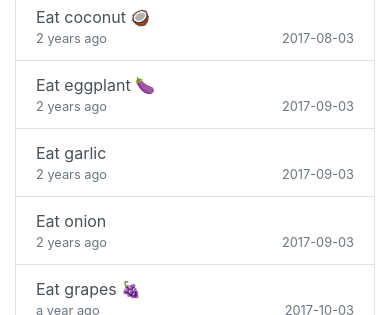
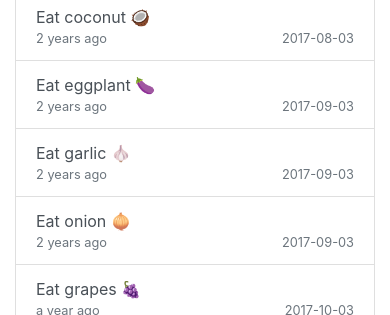
Before and after one commit to vanillajonathan/cocoberry, a React (Create React App) app: page / in a window 390 px wide. Shown: the part 800-1115 px from the top of the page. Built offline with nearby package versions, Linux system fonts and the light colour scheme.

Commit message:
Add PWA media query

```diff
--- a/package.json
+++ b/package.json
@@ -5,7 +5,7 @@
   "dependencies": {
     "@types/jest": "^24.0.23",
     "@types/node": "12.12.14",
-    "@types/react": "^16.9.13",
+    "@types/react": "^16.9.16",
     "@types/react-dom": "^16.9.4",
     "@types/uuid": "^3.4.6",
     "bootstrap": "^4.4.1",
@@ -13,8 +13,8 @@
     "moment": "^2.24.0",
     "react": "^16.12.0",
     "react-dom": "^16.12.0",
-    "react-scripts": "3.2.0",
-    "typescript": "^3.7.2",
+    "react-scripts": "^3.3.0",
+    "typescript": "^3.7.3",
     "uuid": "^3.3.3"
   },
   "scripts": {
--- a/src/index.tsx
+++ b/src/index.tsx
@@ -21,7 +21,7 @@ const experiences: INewExperience[] = [
     { name: "Eat corn 🌽", last: new Date(2017, 6, 3).getTime(), tag: "vegetable" },
     { name: "Eat coconut 🥥", last: new Date(2017, 7, 3).getTime(), tag: "fruit" },
     { name: "Eat eggplant 🍆", last: new Date(2017, 8, 3).getTime(), tag: "vegetable" },
-    { name: "Eat garlic", last: new Date(2017, 8, 3).getTime(), tag: "vegetable" },
+    { name: "Eat garlic 🧄", last: new Date(2017, 8, 3).getTime(), tag: "vegetable" },
     { name: "Eat grapes 🍇", last: new Date(2017, 9, 3).getTime(), tag: "fruit" },
     { name: "Eat leafy green 🥬", tag: "fruit" },
     { name: "Eat lemon 🍋", tag: "fruit" },
@@ -29,7 +29,7 @@ const experiences: INewExperience[] = [
     { name: "Eat mango 🥭", last: new Date(2017, 11, 3).getTime(), tag: "fruit" },
     { name: "Eat melon 🍈", last: new Date(2017, 4, 3).getTime(), tag: "fruit" },
     { name: "Eat mushroom 🍄", last: new Date(2017, 4, 3).getTime() },
-    { name: "Eat onion", last: new Date(2017, 8, 3).getTime(), tag: "vegetable" },
+    { name: "Eat onion 🧅", last: new Date(2017, 8, 3).getTime(), tag: "vegetable" },
     { name: "Eat orange 🍊", last: new Date(2017, 4, 3).getTime(), tag: "fruit" },
     { name: "Eat peach 🍑", last: new Date(2018, 10, 1).getTime(), tag: "fruit" },
     { name: "Eat peanuts 🥜", tag: "fruit" },
--- a/src/seed.json
+++ b/src/seed.json
@@ -10,7 +10,7 @@
   { "name": "Eat corn 🌽", "last": null, "tag": "vegetable" },
   { "name": "Eat coconut 🥥", "last": null, "tag": "fruit" },
   { "name": "Eat eggplant 🍆", "last": null, "tag": "vegetable" },
-  { "name": "Eat garlic", "last": null, "tag": "vegetable" },
+  { "name": "Eat garlic 🧄", "last": null, "tag": "vegetable" },
   { "name": "Eat grapes 🍇", "last": null, "tag": "fruit" },
   { "name": "Eat leafy green 🥬", "tag": "fruit" },
   { "name": "Eat lemon 🍋", "tag": "fruit" },
@@ -18,7 +18,7 @@
   { "name": "Eat mango 🥭", "last": null, "tag": "fruit" },
   { "name": "Eat melon 🍈", "last": null, "tag": "fruit" },
   { "name": "Eat mushroom 🍄", "last": null },
-  { "name": "Eat onion", "last": null, "tag": "vegetable" },
+  { "name": "Eat onion 🧅", "last": null, "tag": "vegetable" },
   { "name": "Eat orange 🍊", "last": null, "tag": "fruit" },
   { "name": "Eat peach 🍑", "last": null, "tag": "fruit" },
   { "name": "Eat peanuts 🥜", "tag": "fruit" },
--- a/src/views/Home.css
+++ b/src/views/Home.css
@@ -1,3 +1,9 @@
 .App {
     padding-top: 4.5rem;
 }
+
+@media screen and (display-mode: standalone) {
+    body {
+        user-select: none;
+    }
+}
```
Also changed, not shown: 23 other files (tests, documents, lock files or other folders).
